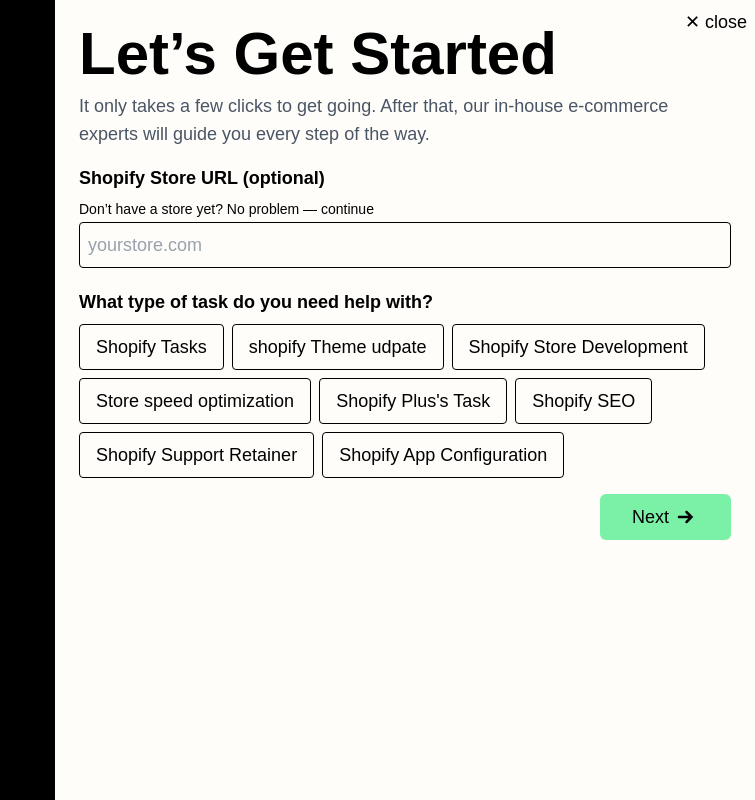
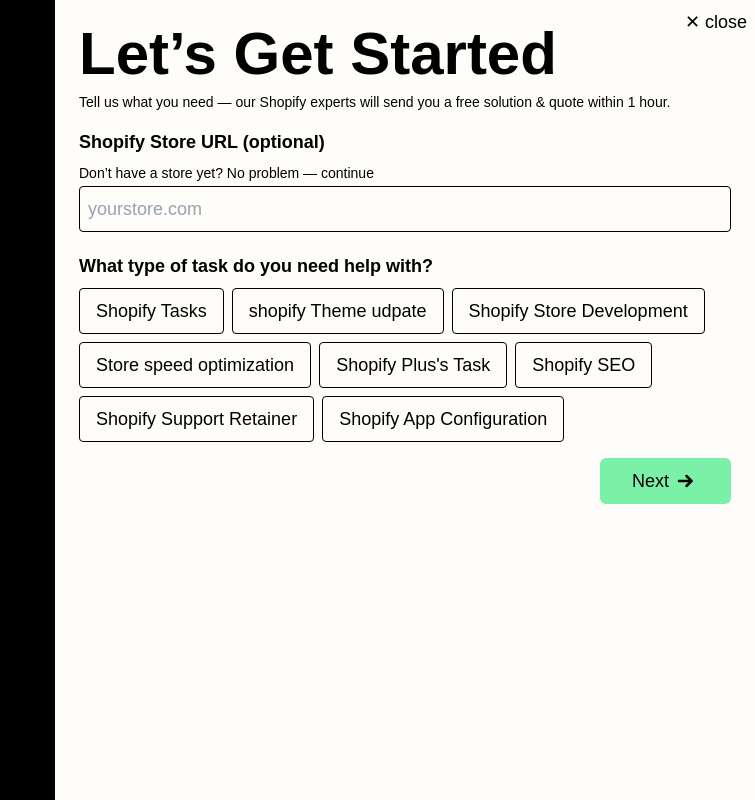
Before and after one commit to Vijendra2016/shopifytaskerwebapp, a Next.js app: page / in a window 1280 px wide. Both pictures are taken after a click on the button "Create Task". Shown: the top 800 px of the page, without its empty margins (525-1280 px from the left). Built offline with nearby package versions, Linux system fonts and the light colour scheme; no server answers; what tailwindcss-animated would draw is missing.

Commit message:
Update the copy of the Start project model

```diff
--- a/src/app/components/StartProjectModal.tsx
+++ b/src/app/components/StartProjectModal.tsx
@@ -80,8 +80,8 @@ export default function StartProjectModal({ isOpen, onClose }: Props) {
           {step === 1 && (
             <>
               <h2 className="text-6xl text-black font-bold mb-2 text-left">Let’s Get Started</h2>
-              <p className="mb-4 text-gray-600">
-              It only takes a few clicks to get going. After that, our in-house e-commerce experts will guide you every step of the way.
+              <p className="mb-4  text-sm text-black">
+Tell us what you need — our Shopify experts will send you a free solution & quote within 1 hour.
               </p>
 
               <div className="mb-1">
```
